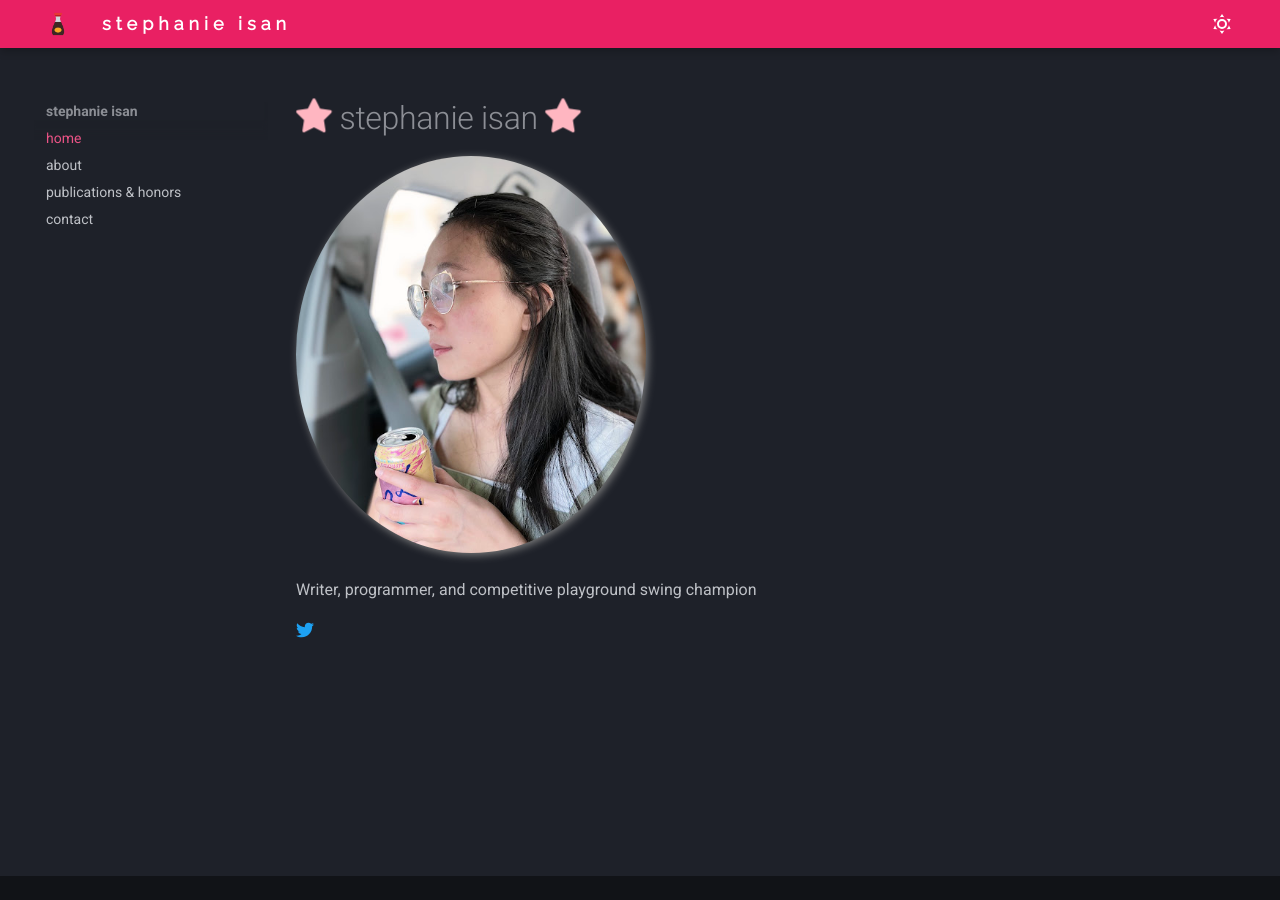
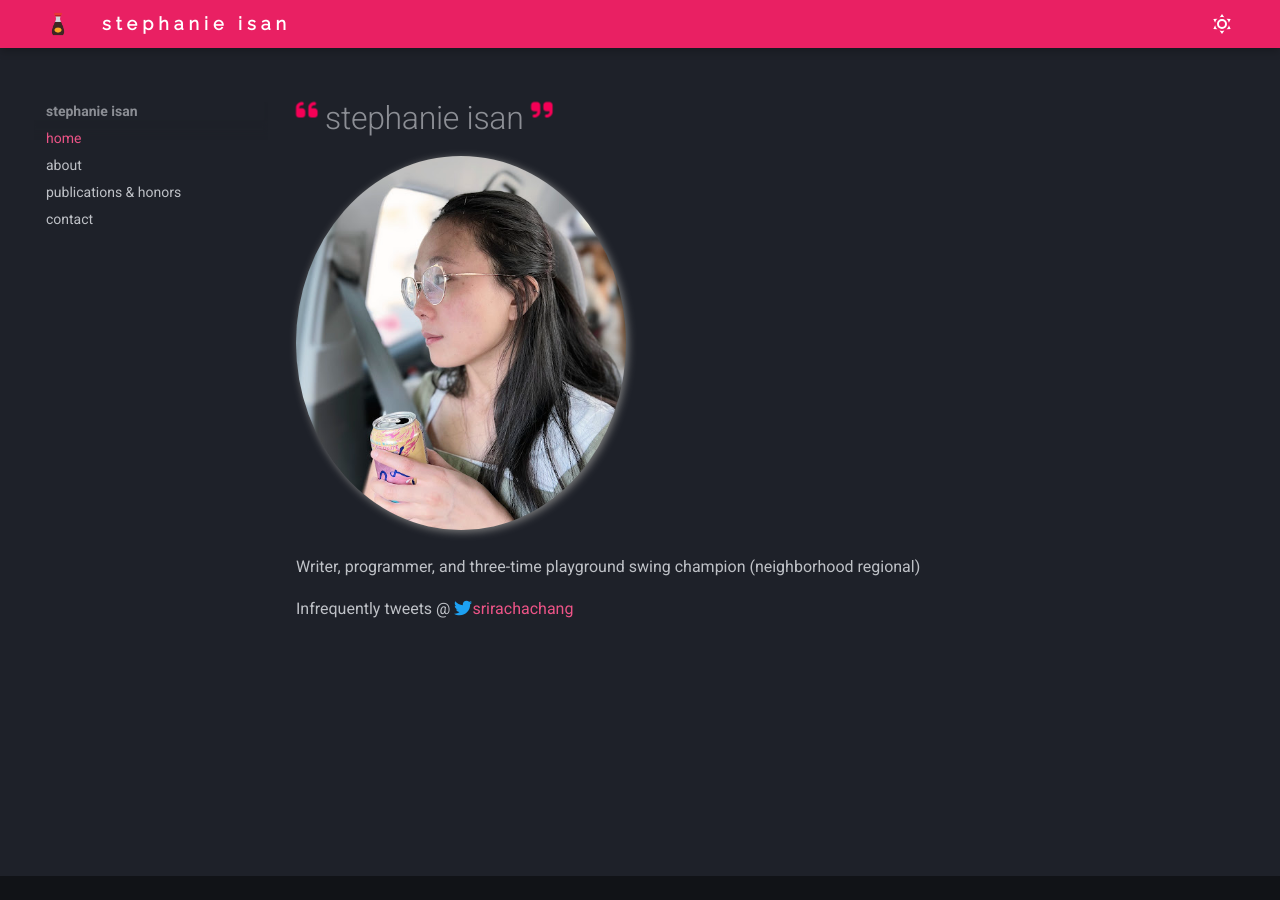
Before and after one commit to ischang/writing_portfolio, an MkDocs documentation site: the page built from docs/index.md, in a window 1280 px wide. Built offline with MkDocs 1.6.1 and Material for MkDocs 9.7.7, drawn with Linux system fonts in a browser that asks for light colours.

Commit message:
bleep bloop bleep

```diff
--- a/docs/index.md
+++ b/docs/index.md
@@ -4,11 +4,12 @@ hide:
   - toc
 ---
 
-# :fontawesome-solid-star:{ .heart } stephanie isan :fontawesome-solid-star:{ .heart }
+# :fontawesome-solid-quote-left:{ .quote } stephanie isan :fontawesome-solid-quote-right:{ .quote }
 
-<img src = "../assets/propic2.png" alt="me i guess" style = "border-radius:50%;width:350px; filter: drop-shadow(2px 2px 4px gray);">
-
-Writer, programmer, and competitive playground swing champion
+<img src = "../assets/propic2.png" alt="me i guess" style = "border-radius:50%;width:330px; filter: drop-shadow(2px 2px 4px gray);">
 
 
-[:fontawesome-brands-twitter:{ .twitter }](https://twitter.com/srirachachang)
+Writer, programmer, and three-time playground swing champion (neighborhood regional)
+
+Infrequently tweets @ [:fontawesome-brands-twitter:{ .twitter }srirachachang
+](https://twitter.com/srirachachang)
--- a/docs/stylesheets/extras.css
+++ b/docs/stylesheets/extras.css
@@ -13,12 +13,14 @@
     color: #1DA1F2;
 }
 
+/* make h2 the accent color & underline */
 h2 {
     color: var(--md-accent-fg-color);
     text-decoration: underline;
 }
 
-@keyframes heart {
+/* animation for main pg */
+@keyframes quote {
   0%, 40%, 80%, 100% {
     transform: scale(1);
   }
@@ -27,9 +29,10 @@ h2 {
   }
 }
 
-.heart {
-  color: lightpink;
-  animation: heart 3000ms infinite;
+.quote {
+  font-size: 60%;
+  color: var(--md-accent-fg-color);
+  animation: quote 2000ms infinite;
 }
 
 /* header for banner */
```
Also changed, not shown: docs/about.md (+2 -1 lines), docs/contact.md (+4 -4 lines), docs/assets/plent.png, 1 other file.
